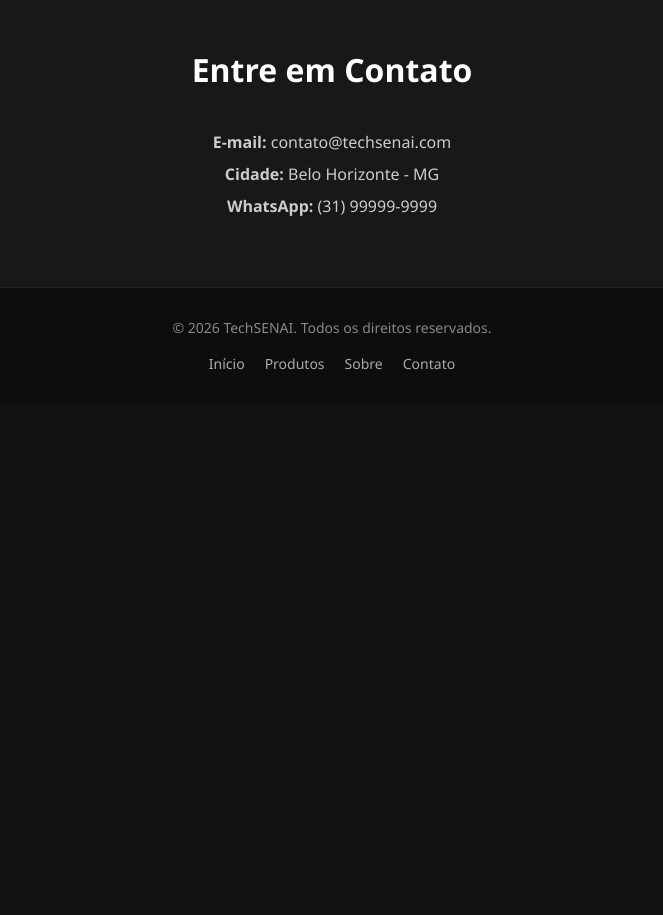
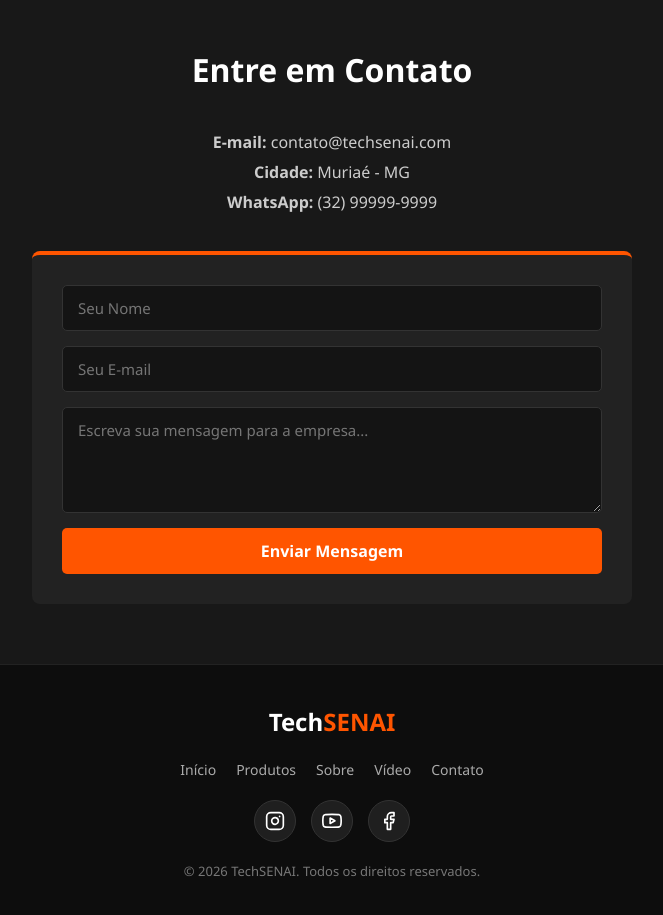
Before and after one commit to enzogomesia-dev/techsenai, a plain HTML site: page index.html in a window 1280 px wide. Shown: the part 2700-3615 px from the top of the page, without its empty margins (308-971 px from the left). Before the commit the page ends 3104 px from the top, so only its background shows below. Drawn offline with Linux system fonts and the light colour scheme.

Commit message:
Atualizando detalhes

```diff
--- a/index.html
+++ b/index.html
@@ -129,27 +129,66 @@
     <!-- 07. CONTATO -->
     <section id="contato" class="secao-contato">
         <h2 class="titulo-secao">Entre em Contato</h2>
-        <div class="contato-info">
-            <p><strong>E-mail:</strong> contato@techsenai.com</p>
-            <p><strong>Cidade:</strong> Belo Horizonte - MG</p>
-            <p><strong>WhatsApp:</strong> (31) 99999-9999</p>
+        <div class="contato-container">
+            <div class="contato-info">
+                <p><strong>E-mail:</strong> contato@techsenai.com</p>
+                <p><strong>Cidade:</strong> Muriaé - MG</p>
+                <p><strong>WhatsApp:</strong> (32) 99999-9999</p>
+            </div>
+
+            <form class="form-contato" onsubmit="enviarMensagem(event)">
+                <input type="text" placeholder="Seu Nome" required>
+                <input type="email" placeholder="Seu E-mail" required>
+                <textarea rows="4" placeholder="Escreva sua mensagem para a empresa..." required></textarea>
+                <button type="submit" class="btn-acao">Enviar Mensagem</button>
+            </form>
         </div>
     </section>
 
     <!-- 08. FOOTER -->
     <footer>
         <div class="footer-conteudo">
-            <p>&copy; 2026 TechSENAI. Todos os direitos reservados.</p>
+            <div class="logo footer-logo">
+                <h2>Tech<span>SENAI</span></h2>
+            </div>
+
             <ul class="footer-links">
                 <li><a href="#inicio">Início</a></li>
                 <li><a href="#produtos">Produtos</a></li>
                 <li><a href="#sobre">Sobre</a></li>
+                <li><a href="#video">Vídeo</a></li>
                 <li><a href="#contato">Contato</a></li>
             </ul>
+
+            <div class="redes-sociais">
+                <!-- Instagram -->
+                <a href="https://www.instagram.com" target="_blank" aria-label="Instagram" title="Instagram">
+                    <svg width="20" height="20" viewBox="0 0 24 24" fill="none" stroke="currentColor" stroke-width="2" stroke-linecap="round" stroke-linejoin="round">
+                        <rect x="2" y="2" width="20" height="20" rx="5" ry="5"></rect>
+                        <path d="M16 11.37A4 4 0 1 1 12.63 8 4 4 0 0 1 16 11.37z"></path>
+                        <line x1="17.5" y1="6.5" x2="17.51" y2="6.5"></line>
+                    </svg>
+                </a>
+                <!-- YouTube -->
+                <a href="https://www.youtube.com" target="_blank" aria-label="YouTube" title="YouTube">
+                    <svg width="20" height="20" viewBox="0 0 24 24" fill="none" stroke="currentColor" stroke-width="2" stroke-linecap="round" stroke-linejoin="round">
+                        <path d="M22.54 6.42a2.78 2.78 0 0 0-1.94-2C18.88 4 12 4 12 4s-6.88 0-8.6.46a2.78 2.78 0 0 0-1.94 2A29 29 0 0 0 1 11.75a29 29 0 0 0 .46 5.33A2.78 2.78 0 0 0 3.4 19c1.72.46 8.6.46 8.6.46s6.88 0 8.6-.46a2.78 2.78 0 0 0 1.94-2 29 29 0 0 0 .46-5.25 29 29 0 0 0-.46-5.33z"></path>
+                        <polygon points="9.75 15.02 15.5 11.75 9.75 8.48 9.75 15.02"></polygon>
+                    </svg>
+                </a>
+                <!-- Facebook -->
+                <a href="https://www.facebook.com" target="_blank" aria-label="Facebook" title="Facebook">
+                    <svg width="20" height="20" viewBox="0 0 24 24" fill="none" stroke="currentColor" stroke-width="2" stroke-linecap="round" stroke-linejoin="round">
+                        <path d="M18 2h-3a5 5 0 0 0-5 5v3H7v4h3v8h4v-8h3l1-4h-4V7a1 1 0 0 1 1-1h3z"></path>
+                    </svg>
+                </a>
+            </div>
+
+            <p class="copyright">&copy; 2026 TechSENAI. Todos os direitos reservados.</p>
         </div>
     </footer>
 
-    <!-- Script do Carrossel -->
+    <!-- Script do Carrossel e Formulário -->
     <script>
         let slideAtual = 0;
         const container = document.getElementById('slidesContainer');
@@ -161,6 +200,12 @@
         }
 
         setInterval(() => mudarSlide(1), 5000);
+
+        function enviarMensagem(event) {
+            event.preventDefault();
+            alert('Mensagem enviada com sucesso! A equipe TechSENAI agradece o contato.');
+            event.target.reset();
+        }
     </script>
 
 </body>
--- a/style.css
+++ b/style.css
@@ -27,7 +27,7 @@ header {
     z-index: 1000;
 }
 
-.logo h1 {
+.logo h1, .logo h2 {
     font-size: 24px;
     color: #ffffff;
 }
@@ -123,9 +123,12 @@ nav ul li a:hover {
     background-color: #ff5500;
     color: #ffffff;
     padding: 12px 30px;
+    border: none;
     border-radius: 5px;
     text-decoration: none;
+    font-size: 16px;
     font-weight: bold;
+    cursor: pointer;
     transition: background 0.3s;
 }
 
@@ -327,31 +330,68 @@ nav ul li a:hover {
     border-radius: 8px;
 }
 
-/* 07. Contato */
+/* 07. Contato e Formulário */
 .secao-contato {
     background-color: #181818;
     padding: 60px 20px;
     text-align: center;
 }
 
+.contato-container {
+    max-width: 600px;
+    margin: 0 auto;
+    display: flex;
+    flex-direction: column;
+    gap: 30px;
+}
+
 .contato-info p {
     font-size: 16px;
     color: #cccccc;
-    margin-bottom: 10px;
+    margin-bottom: 8px;
+}
+
+.form-contato {
+    display: flex;
+    flex-direction: column;
+    gap: 15px;
+    background-color: #222222;
+    padding: 30px;
+    border-radius: 8px;
+    border-top: 4px solid #ff5500;
+}
+
+.form-contato input,
+.form-contato textarea {
+    width: 100%;
+    padding: 12px 15px;
+    background-color: #141414;
+    border: 1px solid #333333;
+    border-radius: 5px;
+    color: #ffffff;
+    font-size: 15px;
+    outline: none;
+    transition: border-color 0.3s;
+}
+
+.form-contato input:focus,
+.form-contato textarea:focus {
+    border-color: #ff5500;
 }
 
 /* 08. Footer */
 footer {
     background-color: #0d0d0d;
-    padding: 30px 20px;
+    padding: 40px 20px;
     text-align: center;
     border-top: 1px solid #222222;
 }
 
-.footer-conteudo p {
-    color: #888888;
-    font-size: 14px;
-    margin-bottom: 15px;
+.footer-conteudo {
+    display: flex;
+    flex-direction: column;
+    align-items: center;
+    gap: 20px;
 }
 
 .footer-links {
@@ -359,6 +399,7 @@ footer {
     display: flex;
     justify-content: center;
     gap: 20px;
+    flex-wrap: wrap;
 }
 
 .footer-links li a {
@@ -371,3 +412,32 @@ footer {
 .footer-links li a:hover {
     color: #ff5500;
 }
+
+.redes-sociais {
+    display: flex;
+    gap: 15px;
+}
+
+.redes-sociais a {
+    display: flex;
+    align-items: center;
+    justify-content: center;
+    width: 42px;
+    height: 42px;
+    color: #ffffff;
+    background-color: #1f1f1f;
+    border-radius: 50%;
+    border: 1px solid #333333;
+    transition: all 0.3s ease;
+}
+
+.redes-sociais a:hover {
+    background-color: #ff5500;
+    border-color: #ff5500;
+    transform: translateY(-3px);
+}
+
+.copyright {
+    color: #777777;
+    font-size: 13px;
+}
```
